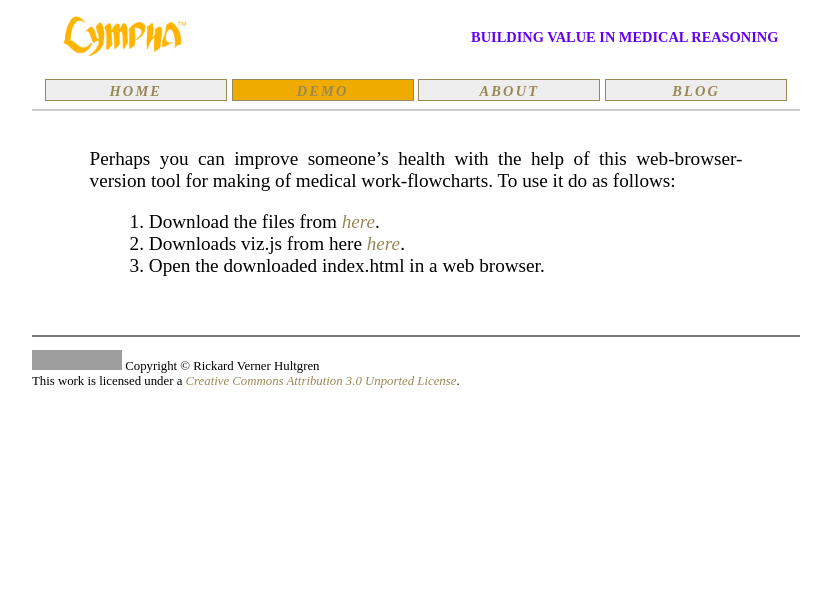
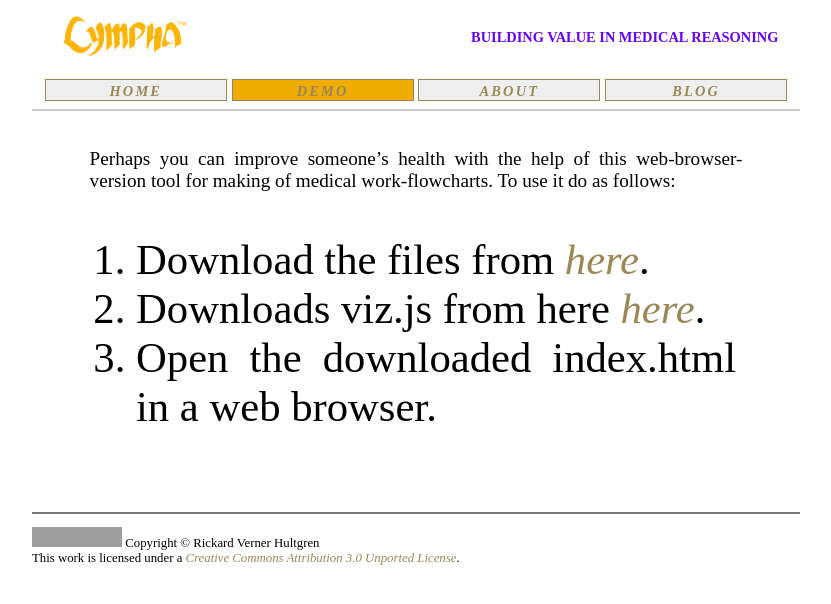
Before and after one commit to RickardHultgren/LYMPHA, a Jekyll site: the page built from demo.md, in a window 1280 px wide. Shown: the top 604 px of the page, without its empty margins (224-1055 px from the left). Built offline with Jekyll 4.4.1, drawn with Linux system fonts in a browser that asks for light colours; some web fonts are replaced; our own code applies the rules of GitHub Pages for plain Markdown files; grey boxes are pictures that could not be loaded.

Commit message:
Update demo.md

```diff
--- a/demo.md
+++ b/demo.md
@@ -5,7 +5,7 @@ document.getElementById( "demo").className="menu2active";
 </script>
 Perhaps you can improve someone’s health with the help of this web-browser-version tool for making of medical work-flowcharts. To use it do as follows:
 
-<ol class="container">
+<ol>
  <li>Download the files from <a href="https://github.com/RickardHultgren/lympha/tree/JavaScript">here</a>.</li>
  <li>Downloads viz.js from here <a href="https://github.com/mdaines/viz.js/releases">here</a>.</li>
  <li>Open the downloaded index.html in a web browser.</li>
```
